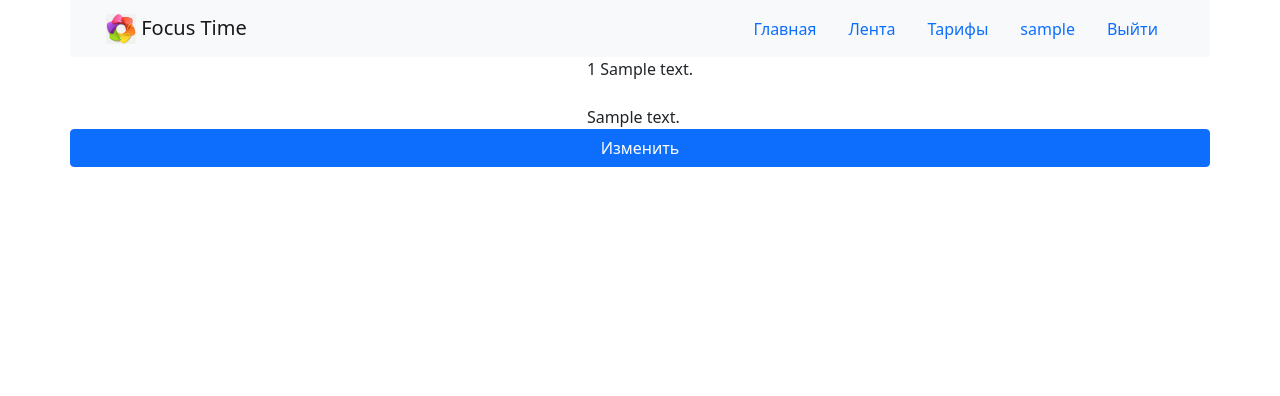
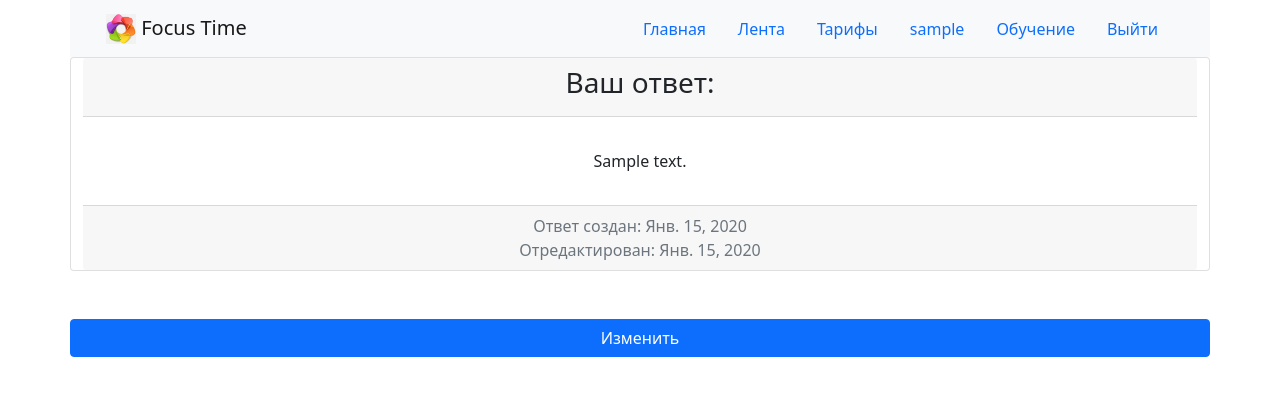
Before and after one commit to dmitriykyc/FocusTime-Django, a Django app: page /tasks/1/ in a window 1280 px wide. Shown: the top 396 px of the page. Run offline with Django 3.2, Linux system fonts and the light colour scheme; a user stored in the database is signed in; tables that the repository leaves empty hold one stand-in row (values such as "Sample post"); some libraries are stand-ins or nearby versions.

Commit message:
- Создал страницу с заданиями - Настрол вывод текста с переносами - настроил кнопки и PK везде прописал - Сделал отделдьную страницу для ответа на вопрос\редактирования вопроса\главная для всех вопросов

```diff
--- a/mainapp/templates/mainapp/includes/inc_menu.html
+++ b/mainapp/templates/mainapp/includes/inc_menu.html
@@ -2,7 +2,7 @@
 
 <ul class="nav justify-content-end">
     <li class="nav-item">
-        <a class="nav-link" href="#">Главная</a>
+        <a class="nav-link" href="{% url 'index' %}">Главная</a>
     </li>
     <li class="nav-item">
         <a class="nav-link" href="#">Лента</a>
@@ -15,6 +15,9 @@
             <a class="nav-link" href="#">{{ user }}</a>
         </li>
         <li class="nav-item">
+            <a class="nav-link" href="{% url "tasks:tasks_index" %}">Обучение</a>
+        </li>
+        <li class="nav-item">
             <a class="nav-link" href="{% url "authapp:logout" %}">Выйти</a>
         </li>
 
--- a/tasksapp/models.py
+++ b/tasksapp/models.py
@@ -26,3 +26,6 @@ class UserAnswerTasks(models.Model):
     media = models.ImageField('Фото к заданию', blank=True)
     date_create = models.DateField('Дата создания', auto_now_add=True)
     date_update = models.DateField('Дата изменения', auto_now=True)
+
+    def __str__(self):
+        return f'task_id ({self.task_id}), user_id ({self.user_id})'
--- a/tasksapp/templates/tasksapp/index.html
+++ b/tasksapp/templates/tasksapp/index.html
@@ -1,42 +1,24 @@
 {% extends 'mainapp/base.html' %}
 {% load static %}
 
+
 {% block content %}
-    {{ request.user.id }}
-    {{ content_task.content|safe }}
+    {{ last_task.task_id.id }}
 
+    {% for i in tasks %}
 
-    {% if type_form == 1 %}
-        <br>
-        <br>
-        {{ form.answer }}
-        <a href="{% url 'tasksapp:edit_answer' pk %}" class="btn btn-primary"> Изменить</a>
-    {% else %}
-        <br>
-        <br>
-         <form method="post">
-        {% csrf_token %}
-        {{ form }}
-        <br>
+        {% if i.id <= last_task.task_id.id|add:'1' or i.id == 1 %}
+            <div><br><br></div>
+            <a href="{% url 'tasks:task' i.pk %}" class="btn btn-primary btn-lg">{{ i.description }}</a>
 
-        <input type="submit" class="btn btn-primary" value="Отправить" name="answer_sent">
-        </form>
-    {% endif %}
+            {#            <button type="button" class="btn btn-primary btn-lg">{{ i.description }}</button>#}
+        {% else %}
+            <div><br><br></div>
+            <a href="#" class="btn btn-secondary btn-lg" disabled="">{{ i.description }}</a>
+            {#             <button type="button" class="btn btn-primary btn-lg" disabled>{{ i.description }}</button>#}
+        {% endif %}
 
-
-
-{#    <form method="post">#}
-{#        <br>#}
-{#        <br>#}
-{#        {% csrf_token %}#}
-{#        {{ form }}#}
-{#        <br>#}
-{#        <input type="submit" class="btn btn-primary" value="Отправить" name="answer_sent">#}
-{##}
-{#    </form>#}
-
-
-
+    {% endfor %}
 
 
 {% endblock %}
--- /dev/null
+++ b/tasksapp/templates/tasksapp/task.html
@@ -0,0 +1,50 @@
+{% extends 'mainapp/base.html' %}
+{% load static %}
+
+{% block content %}
+    {% if type_form == 1 %}
+        <br>
+        <br>
+
+        <div class="card text-center">
+            <div class="card-header">
+                <h3>Ваш ответ:</h3>
+            </div>
+            <div class="card-body">
+                <p class="card-text">{{ form.answer|linebreaks }}</p>
+            </div>
+            <div class="card-footer text-muted">
+                Ответ создан: {{ form.date_create }}<br>Отредактирован: {{ form.date_update }}
+            </div>
+        </div>
+        <div><br><br></div>
+        <a href="{% url 'tasksapp:edit_answer' pk %}" class="btn btn-primary"> Изменить</a>
+    {% else %}
+        <br>
+        <br>
+        <form method="post">
+            {% csrf_token %}
+            {{ form }}
+            <br>
+
+            <input type="submit" class="btn btn-primary" value="Отправить" name="answer_sent">
+        </form>
+    {% endif %}
+
+
+
+    {#    <form method="post">#}
+    {#        <br>#}
+    {#        <br>#}
+    {#        {% csrf_token %}#}
+    {#        {{ form }}#}
+    {#        <br>#}
+    {#        <input type="submit" class="btn btn-primary" value="Отправить" name="answer_sent">#}
+    {##}
+    {#    </form>#}
+
+
+
+
+
+{% endblock %}
--- a/tasksapp/templates/tasksapp/update.html
+++ b/tasksapp/templates/tasksapp/update.html
@@ -18,8 +18,12 @@
     <form method="post">
         <br>
         <br>
+
+        <div class="card-body align-baseline">
             {% csrf_token %}
-        {{ form }}
+            {{ form}}
+
+        </div>
         <br>
         <input type="submit" class="btn btn-primary" value="Сохранить изменения" name="answer_edit">
 
--- a/tasksapp/urls.py
+++ b/tasksapp/urls.py
@@ -4,6 +4,7 @@ import tasksapp.views as tasksapp
 app_name = 'tasksapp'
 
 urlpatterns = [
-    path('<int:pk>/', tasksapp.index, name='index_tasks'),
+    path('', tasksapp.index, name='tasks_index'),
+    path('<int:pk>/', tasksapp.task, name='task'),
     path('edit/<int:pk>/', tasksapp.edit_answer, name='edit_answer'),
 ]
--- a/tasksapp/views.py
+++ b/tasksapp/views.py
@@ -5,10 +5,27 @@ from .models import TasksModel, UserAnswerTasks
 from authapp.models import TimeFocusUsers
 
 
-# Create your views here.
+def index(request):
+    page_title = 'План обучения'
+    user = request.user
+    if UserAnswerTasks.objects.filter(user_id=user).order_by('-task_id'):
+        last_task = UserAnswerTasks.objects.filter(user_id=user).order_by('-task_id')[0]
+    else:
+        last_task = None
+    tasks = TasksModel.objects.filter(is_activ=1)
+
+
+    content = {
+        "page_title": page_title,
+        "last_task": last_task,
+        "tasks": tasks
+    }
+
+
+    return  render(request, 'tasksapp/index.html', content)
 
 # Попасть сюда можно впринципе только зареганным пользователям, user_id просто там ниже обязательно у меня стоит
-def index(request, pk=None):
+def task(request, pk=None):
     page_title = 'Задания'
     content_task = TasksModel.objects.get(id=pk)
 
@@ -31,7 +48,7 @@ def index(request, pk=None):
         task_id = TasksModel.objects.get(id=pk)
         answer = UserAnswerTasks.objects.create(task_id=task_id, user_id=user, answer=answer_text)
         answer.save()
-        return redirect('tasksapp:index_tasks', pk=pk)
+        return redirect('tasksapp:task', pk=pk)
 
         #Ту ту нас создаётся постоянно новый объект, нужно сделать так:
         # Когда задание уже пройдено, нет формы для ответа, есть только кнопка изменить. И там меняем просто:
@@ -48,7 +65,7 @@ def index(request, pk=None):
         'pk': pk
     }
 
-    return render(request, 'tasksapp/index.html', content)
+    return render(request, 'tasksapp/task.html', content)
 
 
 def edit_answer(request, pk=None):
@@ -65,7 +82,7 @@ def edit_answer(request, pk=None):
             answer_if_exist.answer = request.POST['answer']
             answer_if_exist.user_id = user
             answer_if_exist.save()
-            return redirect('tasksapp:index_tasks', pk)
+            return redirect('tasksapp:task', pk)
 
     else:
         form = UserEditForm(instance=answer_if_exist)
```
Lines whose indentation alone changed are shown as unchanged.
